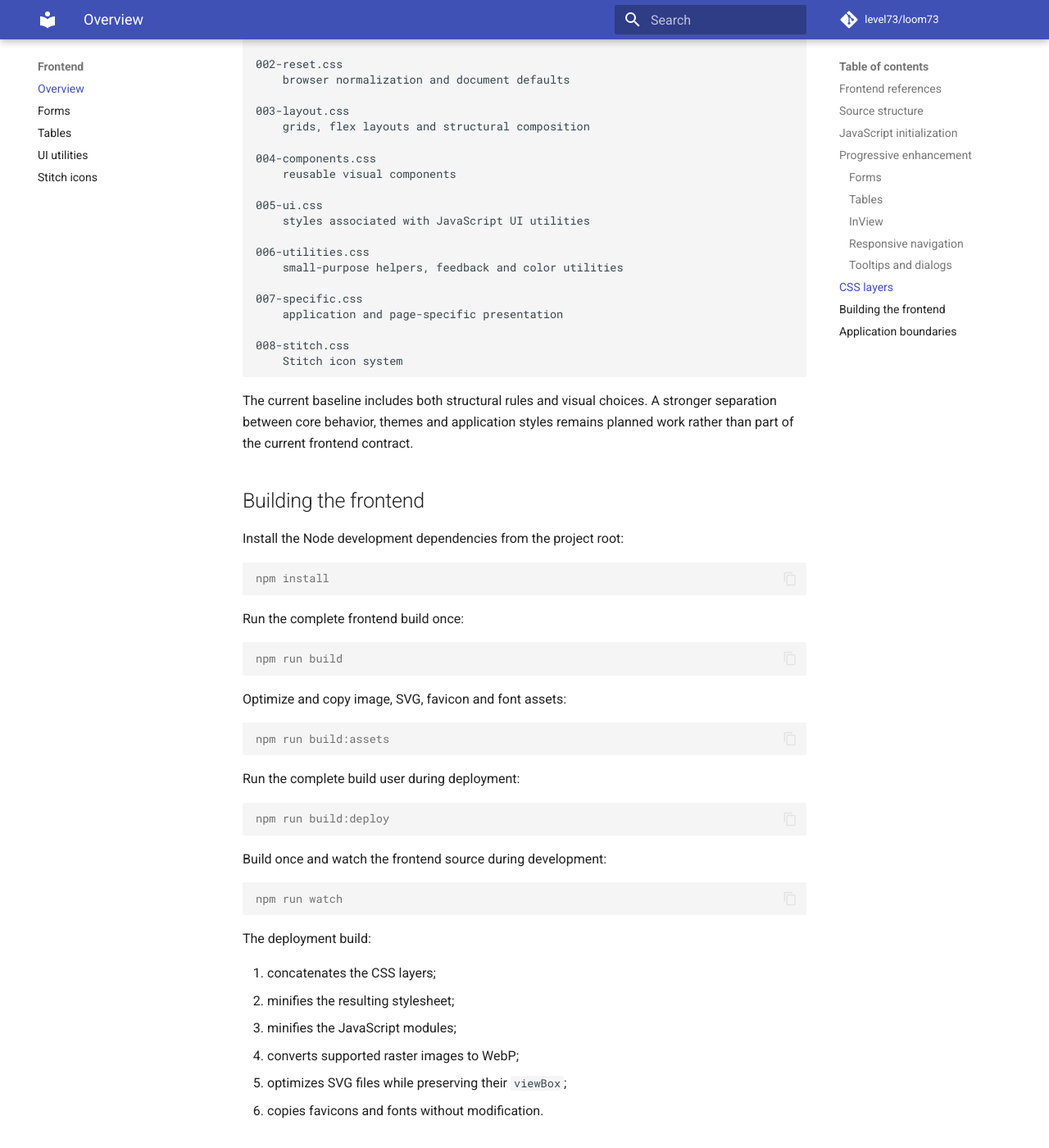
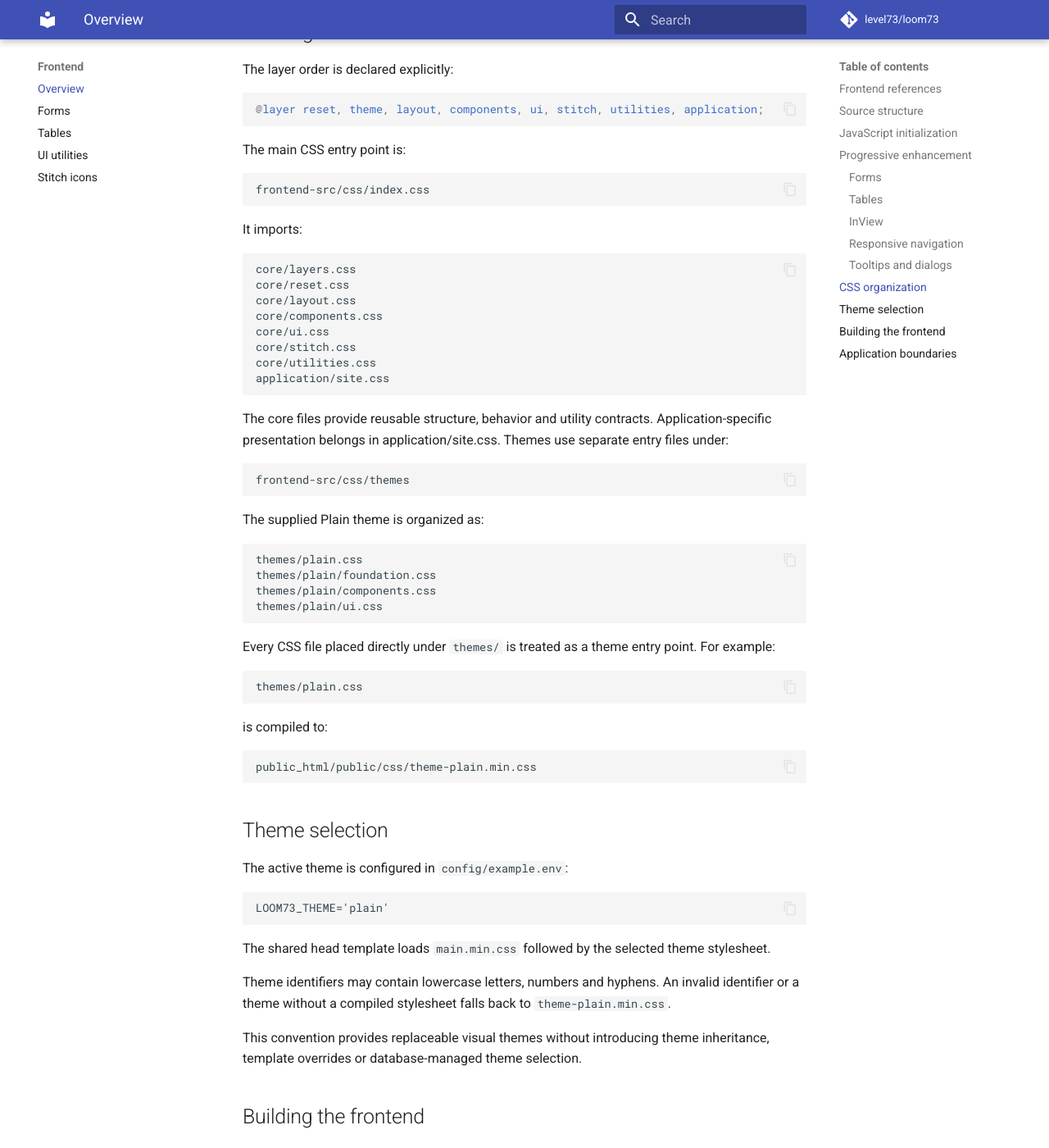
Before and after one commit to level73/loom73, an MkDocs documentation site: the page built from documentation/frontend.md, in a window 1280 px wide and 1400 px high, scrolled down 2928 px. Shown: the whole window at 82% size. Built offline with MkDocs 1.6.1 and Material for MkDocs 9.7.7, drawn with Linux system fonts in a browser that asks for light colours; comment, search, counter and statistics services are not loaded; some of the changed text lies outside the part shown.

Commit message:
docs(frontend): document modernized build and theme architecture

````diff
--- a/documentation/frontend.md
+++ b/documentation/frontend.md
@@ -21,9 +21,20 @@ Frontend source files live under:
 
 ```text
 frontend-src/
+├── assets/
 ├── css/
+│   ├── index.css
+│   ├── core/
+│   ├── themes/
+│   │   ├── plain.css
+│   │   └── plain/
+│   └── application/
+│       └── site.css
 ├── js/
-├── assets/
+│   ├── index.js
+│   ├── forms.js
+│   ├── table.js
+│   └── ui.js
 └── build.mjs
 ```
 
@@ -31,11 +42,11 @@ Compiled browser assets are written to:
 
 ```text
 public_html/public/
-├── css/main.min.css
-├── js/index.min.js
-├── js/forms.min.js
-├── js/table.min.js
-├── js/ui.min.js
+├── css/
+│   ├── main.min.css
+│   └── theme-plain.min.css
+├── js/
+│   └── index.min.js
 └── assets/
 ```
 
@@ -103,50 +114,80 @@ Tooltip text must not be the only place where essential information is available
 
 Critical actions should not depend exclusively on a dialog that cannot be opened without JavaScript.
 
-## CSS layers
+## CSS organization
 
 The layer order is declared explicitly:
 
 ```css
-@layer reset, layout, components, ui, utilities, specific, stitch;
+@layer reset, theme, layout, components, ui, stitch, utilities, application;
 ```
 
-The source files are compiled in the same order:
+The main CSS entry point is:
 
 ```text
-001-layers.css
-    layer order
+frontend-src/css/index.css
+```
+It imports:
 
-002-reset.css
-    browser normalization and document defaults
-
-003-layout.css
-    grids, flex layouts and structural composition
-
-004-components.css
-    reusable visual components
-
-005-ui.css
-    styles associated with JavaScript UI utilities
-
-006-utilities.css
-    small-purpose helpers, feedback and color utilities
-
-007-specific.css
-    application and page-specific presentation
-
-008-stitch.css
-    Stitch icon system
+```text
+core/layers.css
+core/reset.css
+core/layout.css
+core/components.css
+core/ui.css
+core/stitch.css
+core/utilities.css
+application/site.css
 ```
 
-The current baseline includes both structural rules and visual choices. A stronger separation between core behavior, themes and application styles remains planned work rather than part of the current frontend contract.
+The core files provide reusable structure, behavior and utility contracts. Application-specific presentation belongs in application/site.css.
+Themes use separate entry files under:
+
+```text
+frontend-src/css/themes
+```
+
+The supplied Plain theme is organized as:
+
+```text
+themes/plain.css
+themes/plain/foundation.css
+themes/plain/components.css
+themes/plain/ui.css
+```
+
+Every CSS file placed directly under `themes/` is treated as a theme entry point. For example:
+
+```text
+themes/plain.css
+```
+
+is compiled to:
+
+```text
+public_html/public/css/theme-plain.min.css
+```
+
+## Theme selection
+
+The active theme is configured in `config/example.env`:
+
+```env
+LOOM73_THEME='plain'
+```
+
+The shared head template loads `main.min.css` followed by the selected theme stylesheet.
+
+Theme identifiers may contain lowercase letters, numbers and hyphens. An invalid identifier or a theme without a compiled stylesheet falls back to `theme-plain.min.css`.
+
+This convention provides replaceable visual themes without introducing theme inheritance, template overrides or database-managed theme selection.
 
 ## Building the frontend
 
-Install the Node development dependencies from the project root:
+Install the exact Node development dependencies from the project root:
 
 ```console
-npm install
+npm ci
 ```
 
 Run the complete frontend build once:
@@ -155,32 +196,42 @@ Run the complete frontend build once:
 npm run build
 ```
 
-Optimize and copy image, SVG, favicon and font assets:
+Optimize and copy image, SVG, favicon, fonts and other static assets:
 
 ```console
 npm run build:assets
 ```
 
-Run the complete build user during deployment:
+Run the complete build used during deployment:
 
 ```console
 npm run build:deploy
 ```
 
-Build once and watch the frontend source during development:
+Build the frontend in development mode and watch the sources:
 
 ```console
 npm run watch
 ```
 
-The deployment build:
+The build runner:
 
-1. concatenates the CSS layers;
-2. minifies the resulting stylesheet;
-3. minifies the JavaScript modules;
-4. converts supported raster images to WebP;
-5. optimizes SVG files while preserving their `viewBox`;
-6. copies favicons and fonts without modification.
+1. bundles and minifies the main CSS entry point;
+2. discovers, bundles and minifies every theme entry point;
+3. bundles and minifies the JavaScript module graph into `index.min.js`;
+4. injects the package version into the JavaScript build;
+5. converts supported raster images to WebP;
+6. optimizes SVG files while preserving their `viewBox`;
+7. copies fonts, favicons and static assets;
+8. reports source-aware errors, output savings and task duration.
+
+Browser targets are declared once in `frontend-src/build.mjs` and shared by Lightning CSS and esbuild.
+
+Development watch mode generates linked CSS and JavaScript source maps.
+
+Production CSS and JavaScript builds do not generate source maps and remove stale map files left by a previous watch session.
+
+Do not run `watch` and a production `build` at the same time because both processes write to the same public asset files.
 
 ## Application boundaries
 
--- a/documentation/roadmap.md
+++ b/documentation/roadmap.md
@@ -40,34 +40,27 @@ Version 6.0 should not gain another large subsystem.
 
 **Status: in progress**
 
-Modernize the frontend toolchain while preserving the framework-free browser runtime.
-
-Target toolset:
-
-```text
-build.mjs
-Lightning CSS
-esbuild
-SVGO
-Sharp
-Node standard library
-```
+Modernize the frontend architecture and toolchain while preserving the framework-free browser runtime.
 
 ### Build foundation
 
 **Status: complete**
 
-The Node.js build runner now provides:
+The Node.js build runner provides:
 
 ```text
-ordered CSS concatenation and minification
-JavaScript module minification
+CSS import bundling and minification
+automatic theme entry discovery and compilation
+JavaScript module bundling and minification
 package-version injection
 SVG optimization
 configurable WebP conversion
 font and static-asset copying
 aggregate build and optimization tasks
 development watch mode
+development-only source maps
+shared browser targets for CSS and JavaScript
+esbuild metadata used for build metrics
 source-aware error reporting
 colored success and failure output
 per-task and aggregate timing
@@ -85,45 +78,59 @@ generated public asset paths
 frontend behavior
 ```
 
-### Remaining build improvements
+### Frontend source contract
 
-The following improvements are candidates for the remainder of 6.1. They are not build-parity blockers:
+**Status: complete**
+
+The frontend now uses explicit source entry points:
 
 ```text
-CSS entry file instead of a runner-owned source list
-source imports that do not reference compiled .min.js files
-development source maps
-declared browser targets
-esbuild metafile
-optional bundle-size guardrails
+frontend-src/css/index.css
+frontend-src/js/index.js
 ```
 
-The JavaScript module graph and possible bundling strategy should be evaluated together, so source imports, public filenames and browser requests remain coherent.
+CSS dependencies are expressed through imports rather than a source list owned by the build runner.
 
-### Theme layer
+JavaScript modules import their source files directly and are bundled into a single browser entry point.
 
-The same milestone introduces the first theme boundary:
+Production builds generate deployable assets without source maps. Development watch mode generates linked source maps for CSS and JavaScript.
+
+Browser targets are configured once in `frontend-src/build.mjs` and passed to both Lightning CSS and esbuild.
+
+### Layout contract
+
+**Status: complete**
+
+The core layout layer provides reusable page sections, bounded content, breakout sections and adaptable grid patterns.
+
+The contract favors a small set of configurable layout primitives over a large collection of fixed grid combinations. Application-specific spacing, borders and presentation remain outside the reusable layout layer.
+
+### Theme boundary
+
+**Status: complete**
+
+The frontend is divided into:
 
 ```text
 Loom73 core
-    behavior and functional UI contracts
+    reusable structure, behavior and functional UI contracts
 
-plain theme
-    colors, typography and component appearance
+themes
+    colors, typography and component presentation
 
 application
     domain-specific visual decisions
 ```
 
-Planned configuration:
+Loom73 ships with the Plain theme:
 
 ```env
 LOOM73_THEME='plain'
 ```
 
-The first implementation should provide one theme identifier resolved by convention.
+Theme entry files are discovered by convention and compiled to standalone public stylesheets. Invalid or unavailable theme identifiers fall back to Plain.
 
-It should not introduce:
+The theme contract deliberately excludes:
 
 ```text
 theme inheritance
@@ -132,6 +139,22 @@ template overrides
 database theme selection
 plugin lifecycle
 ```
+
+### Remaining release work
+
+Before releasing 6.1:
+
+```text
+run a clean npm installation
+validate production and development builds
+validate watch behavior and source-map cleanup
+run browser and responsive smoke tests
+run the deployment build
+update the project version
+prepare the 6.1 release notes
+```
+
+Optional bundle-size guardrails remain a possible later improvement and are not a 6.1 release requirement.
 
 ## 6.2 — Gauge
 
````
Also changed, not shown: README.md (+1 -1 lines), documentation/frontend/stitch.md (+1 -1 lines), documentation/frontend/ui.md (+1 -1 lines), documentation/index.md (+2 -2 lines).
